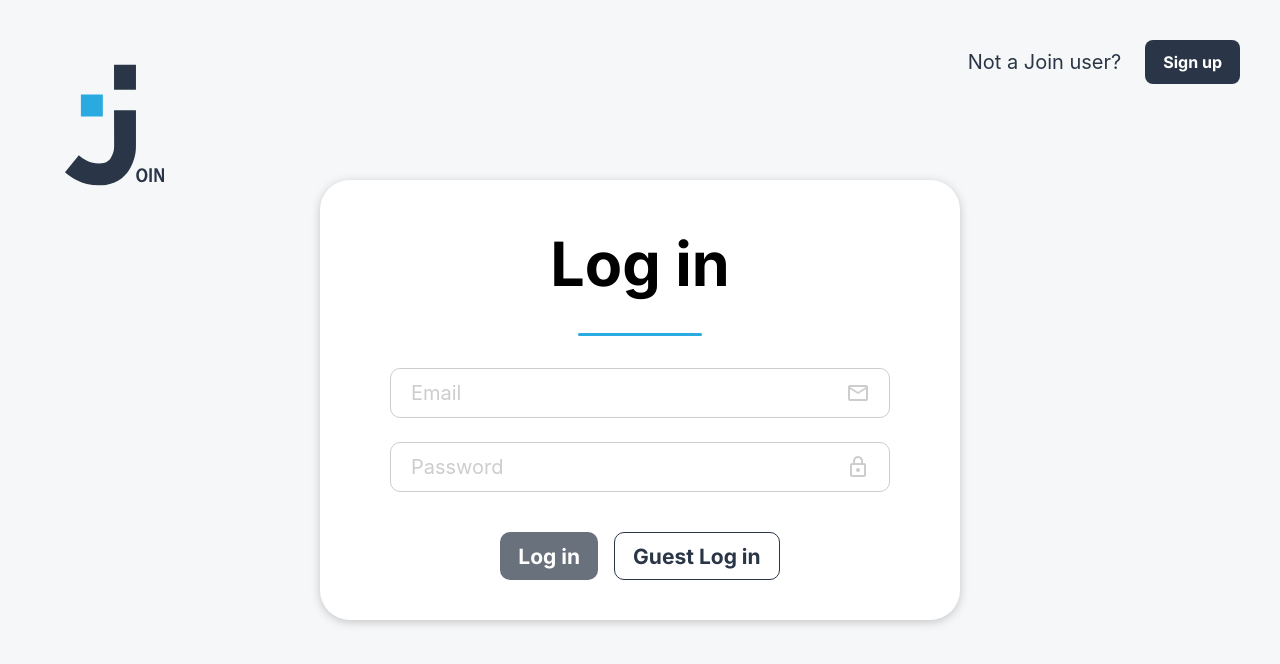
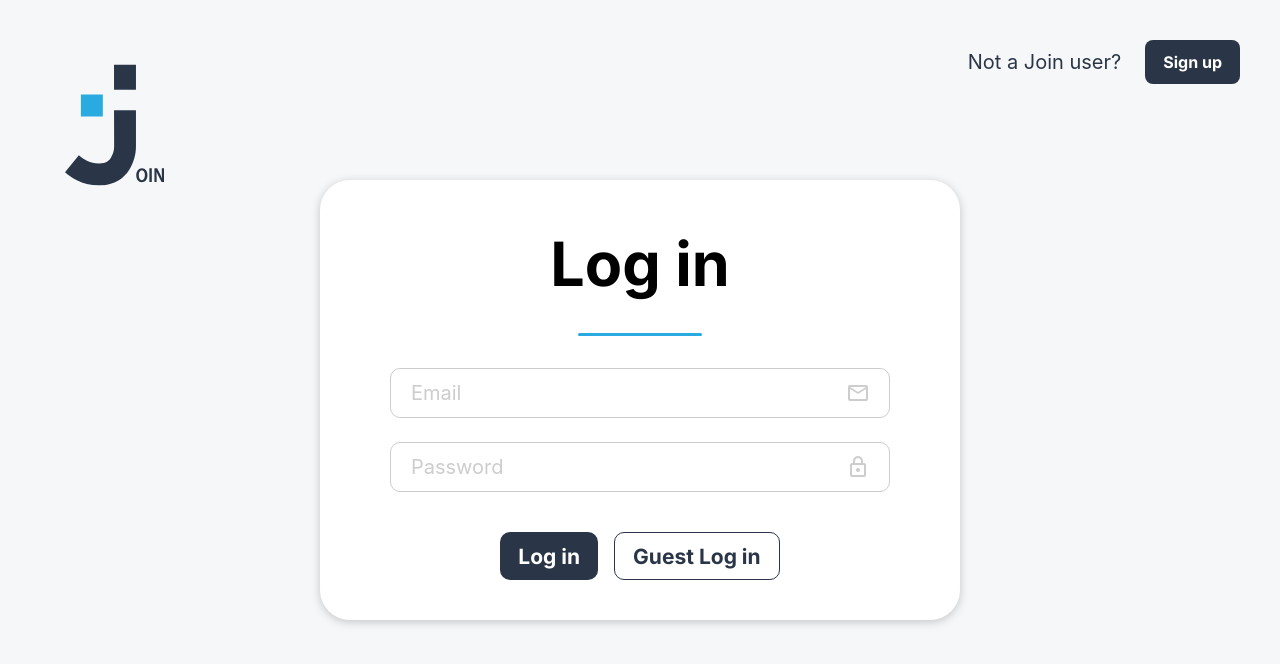
Before and after one commit to NadineJuliana/Join-Project, an Angular app: page /login in a window 1280 px wide. Shown: the top 664 px of the page. Built offline with nearby package versions, Linux system fonts and the light colour scheme; no server answers; a web font is replaced by a local one.

Commit message:
Update disabled button styles for improved visibility and interaction

```diff
--- a/src/app/features/auth/components/login-form/login-form.component.scss
+++ b/src/app/features/auth/components/login-form/login-form.component.scss
@@ -136,8 +136,13 @@
   }
 
   .btn:disabled {
-    opacity: 0.7;
+    background-color: var(--primary);
     cursor: not-allowed;
+    filter: none;
+  }
+
+  .btn:disabled:hover {
+    filter: none;
   }
 }
 
```
